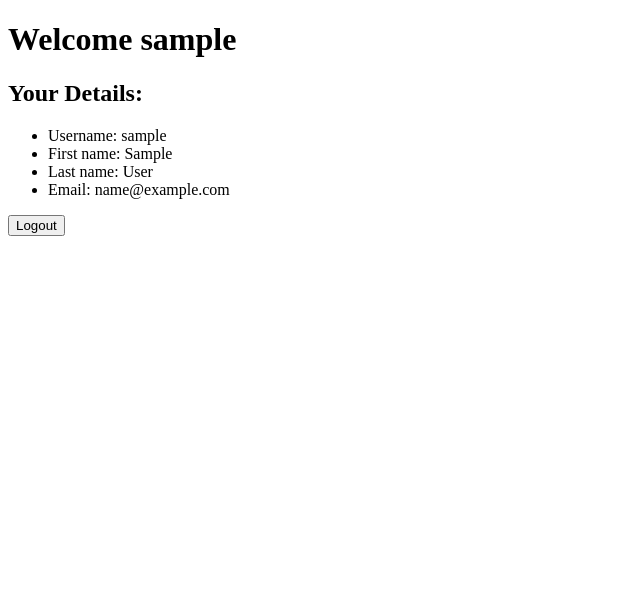
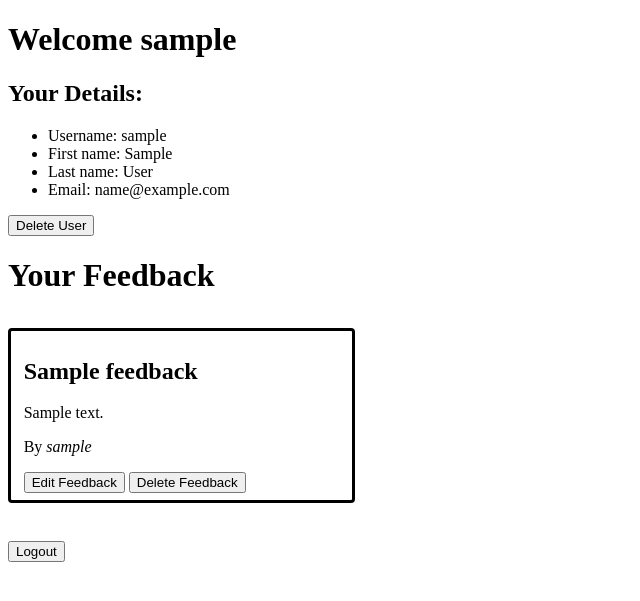
Before and after one commit to HapoGit89/flask_feedback, a Flask app: a page that uses templates/userdetails.html in a window 1280 px wide. Shown: the top 601 px of the page, without its empty margins (0-640 px from the left). Run offline with Flask 3, Linux system fonts and the light colour scheme; the visitor is signed in with stand-in values (Sample User, id 1); tables that the repository leaves empty hold one stand-in row (values such as "Sample post").

Commit message:
User delete route working

```diff
--- a/app.py
+++ b/app.py
@@ -1,5 +1,5 @@
 from flask import Flask, session, render_template, request, redirect
-from models import db, connect_db, User
+from models import db, connect_db, User, Feedback
 from forms import UserRegisterForm, UserLoginForm
 from flask_bcrypt import Bcrypt
 
@@ -61,9 +61,10 @@ def login_user():
 
 @app.route("/user/<username>")
 def show_user_details(username):
+    feedback = Feedback.query.filter_by(username = username). all()
     user = User.query.filter_by(username = username).first()
     if 'user_id' in session and session['user_id'] == user.id:
-        return render_template("userdetails.html", user = user)
+        return render_template("userdetails.html", user = user, feedback = feedback)
     else:
         return redirect ("/login")
 
@@ -71,3 +72,23 @@ def show_user_details(username):
 def log_user_out():
     session.pop('user_id')
     return redirect ("/login")
+
+
+@app.route("/feedback/<feedbackid>/delete")
+def delete_feedback(feedbackid):
+    feedback = Feedback.query.filter_by(id=int(feedbackid)).one()
+    db.session.delete(feedback)
+    db.session.commit()
+    return redirect(f"/user/{feedback.username}")
+
+@app.route("/user/<userid>/delete")
+def delete_user(userid):
+    user = User.query.filter_by(id=int(userid)).one()
+    feedbacks = Feedback.query.filter_by(username = user.username).all()
+    for feedback in feedbacks:
+        db.session.delete(feedback)
+        db.session.commit()
+    db.session.delete(user)
+    db.session.commit()
+    session.pop('user_id')
+    return redirect("/")
--- a/models.py
+++ b/models.py
@@ -54,7 +54,7 @@ class User (db.Model):
         else:
             return False
 
-    class Feedback(db.Model):
+class Feedback(db.Model):
         """User Feedback"""
 
         __tablename__ = "feedback"
--- a/static/style.css
+++ b/static/style.css
@@ -1,16 +1,21 @@
-.petpic{
-    max-height: 200px;
-    max-width: auto;
-    border: solid;
-    border-width: 1px;
+.feedback-card{
+    border-style: solid;
+    border-color: black;
+    border-radius: 4px;
+    width: 25%;
+    padding-left: 1%;
+    padding-right: 1%;
+    padding-top: 0.5%;
+    padding-bottom: 0.5%;
+    margin-top: 1%;
+    margin-bottom: 1%;
 }
 
-.petlist {
+.feedback-list {
     display: flex;
-    flex-direction: row;
     flex-wrap: wrap;
+    flex-direction: column;
+    margin-bottom: 2%;
+
+
 }
-
-.pet{
-    margin: 10px;
-}
--- a/templates/base.html
+++ b/templates/base.html
@@ -4,6 +4,7 @@
     <meta charset="UTF-8">
     <meta http-equiv="X-UA-Compatible" content="IE=edge">
     <meta name="viewport" content="width=device-width, initial-scale=1.0">
+    <link rel="stylesheet" href="/static/style.css">
     <title>{% block title %}TITLE GOES HERE{% endblock %}</title>
 
 </head>
--- a/templates/userdetails.html
+++ b/templates/userdetails.html
@@ -1,4 +1,4 @@
-<!DOCTYPE html>
+<!-- <!DOCTYPE html>
 <html lang="en">
 <head>
     <meta charset="UTF-8">
@@ -15,6 +15,55 @@
         <li>Last name: {{user.last_name}}</li>
         <li>Email: {{user.email}}</li>
     </ul>
+    <h1>Your Feedback</h1>
+    {% for item in feedback %}
+        <div class = "feedback-card">
+            <h2>{{item.title}}</h2>
+            <p>{{item.content}}</p>
+            <p>By <i>{{item.username}}</i></p>
+
+        </div>
+        {% endfor %}
+
+
     <button onclick="window.location.href='/logout'">Logout</button>
 </body>
-</html>
+</html> -->
+
+
+{% extends 'base.html' %}
+
+{% block title %}Userdetails{% endblock %}
+
+{% block content %}
+<h1>Welcome {{user.username}}</h1>
+<div class="user-details"><h2>Your Details:</h2>
+    <ul>
+        <li>Username: {{user.username}}</li>
+        <li>First name: {{user.first_name}}</li>
+        <li>Last name: {{user.last_name}}</li>
+        <li>Email: {{user.email}}</li>
+    </ul>
+    <button onclick="window.location.href='/user/{{user.id}}/delete'" >Delete User</button>
+</div>
+
+
+<h1>Your Feedback</h1>
+<div class = "feedback-list">
+{% for item in feedback %}
+    <div class = "feedback-card">
+        <h2>{{item.title}}</h2>
+        <p>{{item.content}}</p>
+        <p>By <i>{{item.username}}</i></p>
+        <button onclick="window.location.href='/feedback/{{item.id}}/update'">Edit Feedback</button>
+        <button onclick="window.location.href='/feedback/{{item.id}}/delete'">Delete Feedback</button>
+
+    </div>
+    {% endfor %}
+
+</div>
+
+
+<button onclick="window.location.href='/logout'">Logout</button>
+
+{% endblock %}
```
